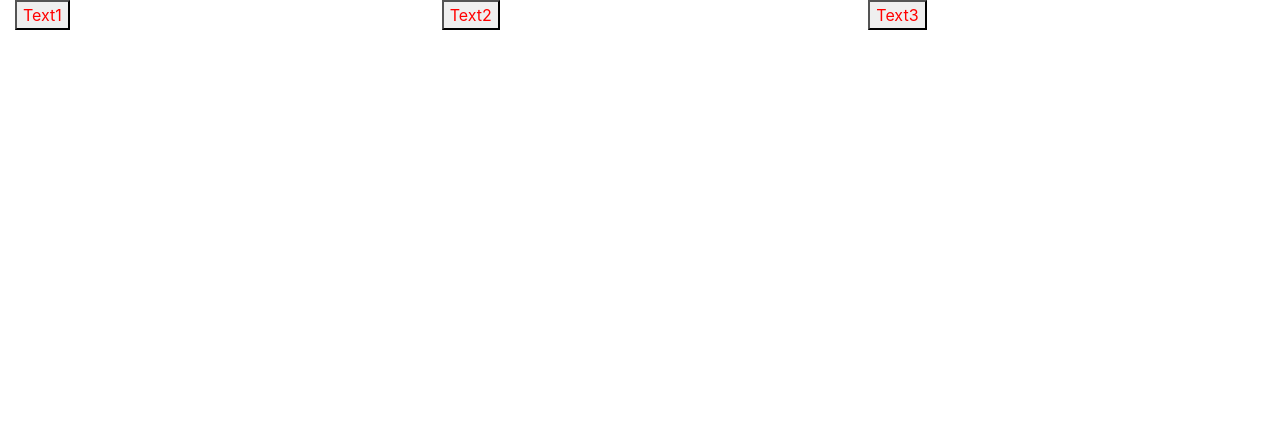
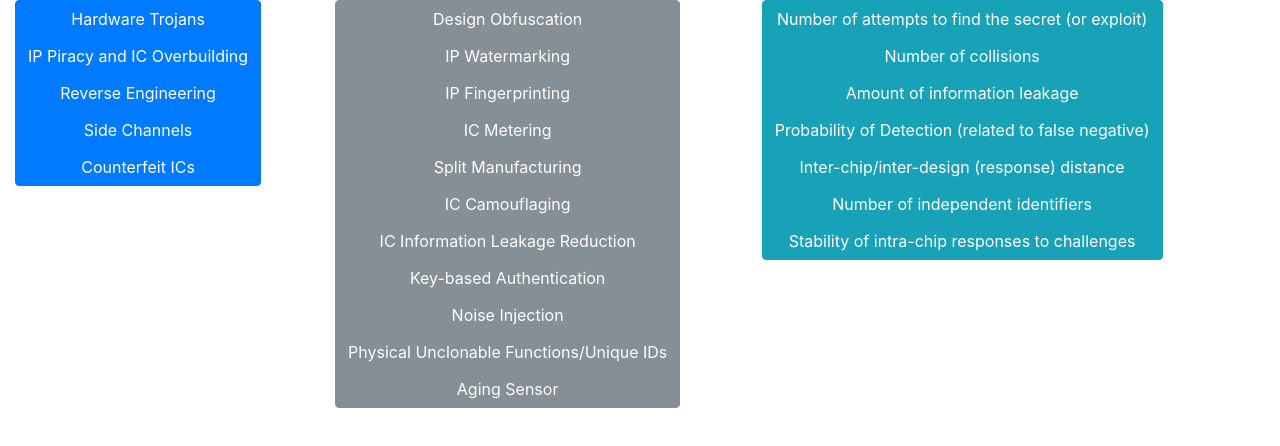
Before and after one commit to sparshgupta1/ee477extracredit, a plain HTML site: page index.html in a window 1280 px wide. Drawn offline with nearby package versions, Linux system fonts and the light colour scheme.

Commit message:
add buttons with content

```diff
--- a/index.html
+++ b/index.html
@@ -15,22 +15,40 @@
 <body>
   <div class="container-fluid">
     <div class="row">
-      <div class="col-md-4 col-sm-4">
-        <button>Text1</button>
-        <!-- <script id="entry-template" type="text/x-handlebars-template">
-          <div class="entry">
-            <h1>{{title}}</h1>
-            <div class="body">
-              {{body}}
-            </div>
-          </div>
-        </script> -->
+      <div class="col-md-3 col-sm-3">
+        <div class="btn-group-vertical">
+          <button type="button" class="btn btn-primary">Hardware Trojans</button>
+          <button type="button" class="btn btn-primary">IP Piracy and IC Overbuilding</button>
+          <button type="button" class="btn btn-primary">Reverse Engineering</button>
+          <button type="button" class="btn btn-primary">Side Channels</button>
+          <button type="button" class="btn btn-primary">Counterfeit ICs</button>
+        </div>
       </div>
       <div class="col-md-4 col-sm-4">
-        <button>Text2</button>
+        <div class="btn-group-vertical">
+          <button type="button" class="btn btn-secondary">Design Obfuscation</button>
+          <button type="button" class="btn btn-secondary">IP Watermarking</button>
+          <button type="button" class="btn btn-secondary">IP Fingerprinting</button>
+          <button type="button" class="btn btn-secondary">IC Metering</button>
+          <button type="button" class="btn btn-secondary">Split Manufacturing</button>
+          <button type="button" class="btn btn-secondary">IC Camouflaging</button>
+          <button type="button" class="btn btn-secondary">IC Information Leakage Reduction</button>
+          <button type="button" class="btn btn-secondary">Key-based Authentication</button>
+          <button type="button" class="btn btn-secondary">Noise Injection</button>
+          <button type="button" class="btn btn-secondary">Physical Unclonable Functions/Unique IDs</button>
+          <button type="button" class="btn btn-secondary">Aging Sensor</button>
+        </div>
       </div>
-      <div class="col-md-4 col-sm-4">
-        <button>Text3</button>
+      <div class="col-md-5 col-sm-5">
+        <div class="btn-group-vertical">
+          <button type="button" class="btn btn-info">Number of attempts to find the secret (or exploit)</button>
+          <button type="button" class="btn btn-info">Number of collisions</button>
+          <button type="button" class="btn btn-info">Amount of information leakage</button>
+          <button type="button" class="btn btn-info">Probability of Detection (related to false negative)</button>
+          <button type="button" class="btn btn-info">Inter-chip/inter-design (response) distance</button>
+          <button type="button" class="btn btn-info">Number of independent identifiers</button>
+          <button type="button" class="btn btn-info">Stability of intra-chip responses to challenges</button>
+        </div>
       </div>
     </div>
   </div>
```
